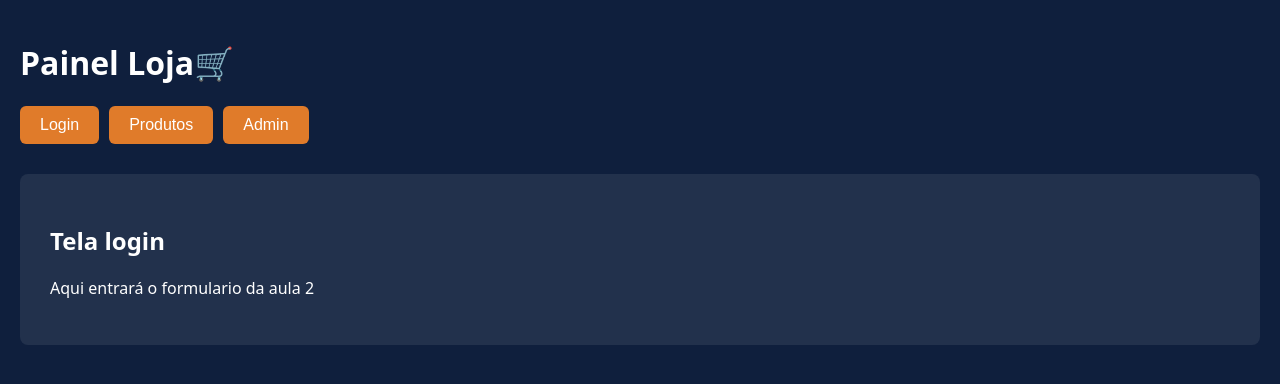
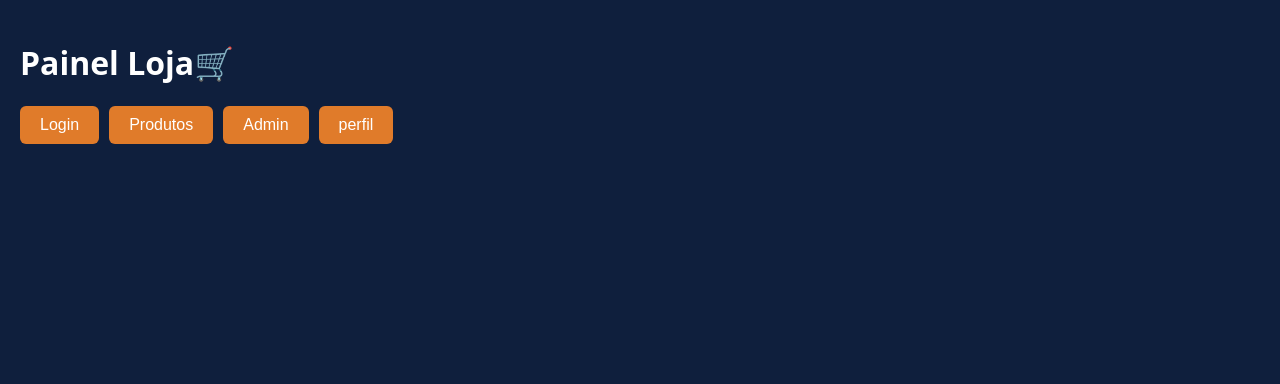
Before and after one commit to GustaAlmeida751/Sistemas-web, a plain HTML site: page index.html in a window 1280 px wide. Drawn offline with Linux system fonts and the light colour scheme.

Commit message:
Add files via upload

```diff
--- a/index.html
+++ b/index.html
@@ -12,9 +12,10 @@
         <button onclick="mostrarTela('login')">Login</button>
         <button onclick="mostrarTela('produtos')">Produtos</button>
         <button onclick="mostrarTela('admin')">Admin</button>
+        <button onclick="mostrarTela('perfil')">perfil</button>
     </nav>
 
-    <section id="tela-login">
+    <section id="tela-login" style="display: none;">
         <h2>Tela login</h2>
         <p>Aqui entrará o formulario da aula 2</p>
     </section>
@@ -29,16 +30,22 @@
         <p>Só quem for admin pode acessar (Aula 6)</p>
     </section>
 
+    <section id="tela-perfil" style="display: none;">
+        <h2>Area do perfil</h2>
+        <p>este é seu perfil</p>
+    </section>
+
     <script>
         function mostrarTela(nome){
 
-            const tela = document.querySelectorAll('section')
-            tela.forEach(tela => {
-                tela.style.dysplay = 'none';
+            const telas = document.querySelectorAll('section')
+            telas.forEach(telas => {
+                telas.style.display = 'none';
             });
 
-            const telaEscolhida = document.getElementById('tela-'+nome)
-            telaEscolhida.style.display = 'block'
+            const telaEscolhida = document.getElementById('tela-' + nome)
+            telaEscolhida.style.display = 'block';
+
         }
     </script>
 </body>
```
